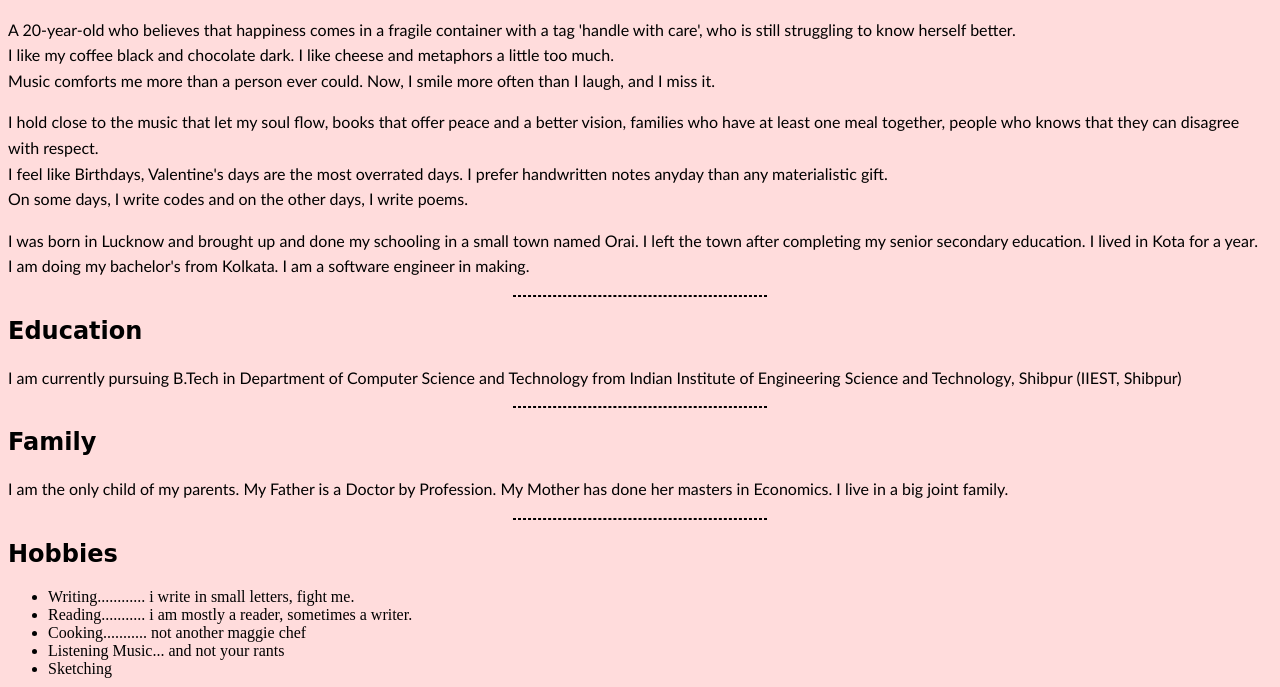
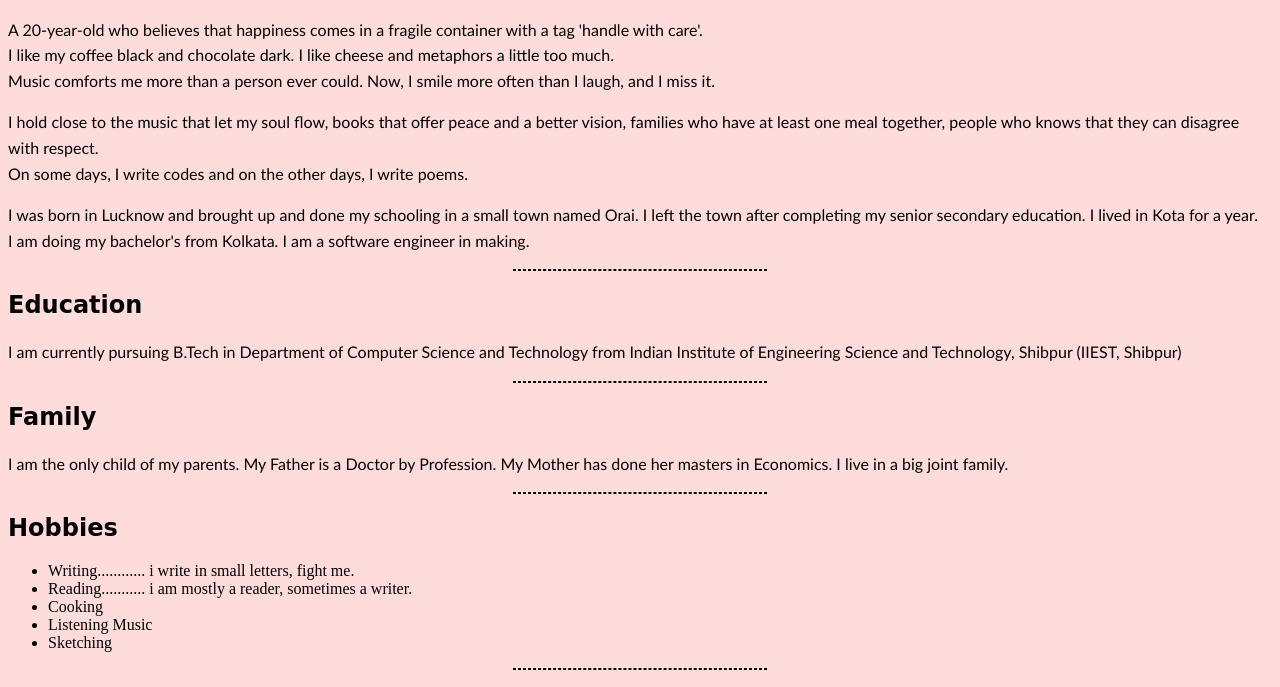
Before and after one commit to priyanshi-3008/AboutMe, a plain HTML site: page index.html in a window 1280 px wide. Shown: the part 326-1013 px from the top of the page. Drawn offline with Linux system fonts and the light colour scheme.

Commit message:
Update index.html

```diff
--- a/index.html
+++ b/index.html
@@ -11,11 +11,11 @@
       <img src="MyPic.png" height="180" width="240">
       <hr>
       <h2>About Me</h2>
-      <p>A 20-year-old who believes that happiness comes in a fragile container with a tag 'handle with care', who is still struggling to know herself better.<br> I like my coffee black and chocolate dark. I like cheese and metaphors a little too much.<br> Music comforts me more than a person ever could. Now, I smile more often than I laugh, and I miss it.</p>
+      <p>A 20-year-old who believes that happiness comes in a fragile container with a tag 'handle with care'.<br> I like my coffee black and chocolate dark. I like cheese and metaphors a little too much.<br> Music comforts me more than a person ever could. Now, I smile more often than I laugh, and I miss it.</p>
 
     <p> I hold close to the music that let my soul flow, books that offer peace and a better vision, families who have at least one meal together, people who knows that they can disagree with respect.
 
-        <br>I feel like Birthdays, Valentine's days are the most overrated days. I prefer handwritten notes anyday than any materialistic gift.<br> On some days, I write codes and on the other days, I write poems.</p>
+        <br> On some days, I write codes and on the other days, I write poems.</p>
 
       <p> I was born in Lucknow and brought up and done my schooling in a small town named Orai. I left the town after completing my senior secondary education. I lived in Kota for a year. <br>I am doing my bachelor's from Kolkata. I am a software engineer in making.</p>
       <hr>
@@ -29,8 +29,8 @@
       <ul>
           <li>Writing............ i write in small letters, fight me.</li>
           <li>Reading........... i am mostly a reader, sometimes a writer.</li>
-          <li>Cooking........... not another maggie chef</li>
-          <li>Listening Music... and not your rants</li>
+          <li>Cooking</li>
+          <li>Listening Music</li>
           <li>Sketching</li>
       </ul>
       <hr>
@@ -39,7 +39,6 @@
           <li>C|C++</li>
           <li>HTML|CSS</li>
           <li>Problem Solving</li>
-          <li>Competetive Programming</li>
           <li>Content Writing</li>
       </ul>
       <hr>
```
